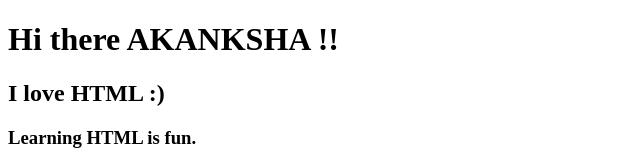
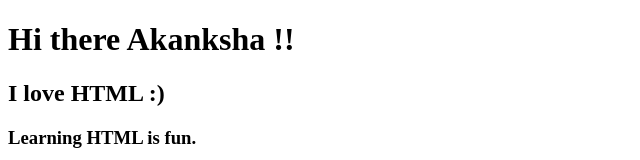
Before and after one commit to Asdivyansh/web-tutorial, a plain HTML site: page index.html in a window 1280 px wide. Shown: the top 160 px of the page, without its empty margins (0-640 px from the left). Drawn offline with Linux system fonts and the light colour scheme.

Commit message:
Update index.html

```diff
--- a/index.html
+++ b/index.html
@@ -4,7 +4,7 @@
         <title>Hello folks!!!</title>
       </head>
 <body>
-    <h1>Hi there AKANKSHA !!</h1>
+    <h1>Hi there Akanksha !!</h1>
     <h2>I love HTML :)</h2>
     <h3>Learning HTML is fun.</h3>
 
```
